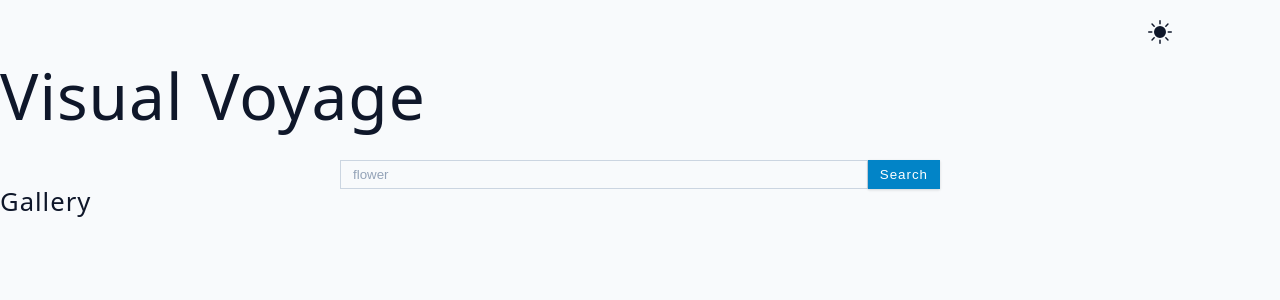
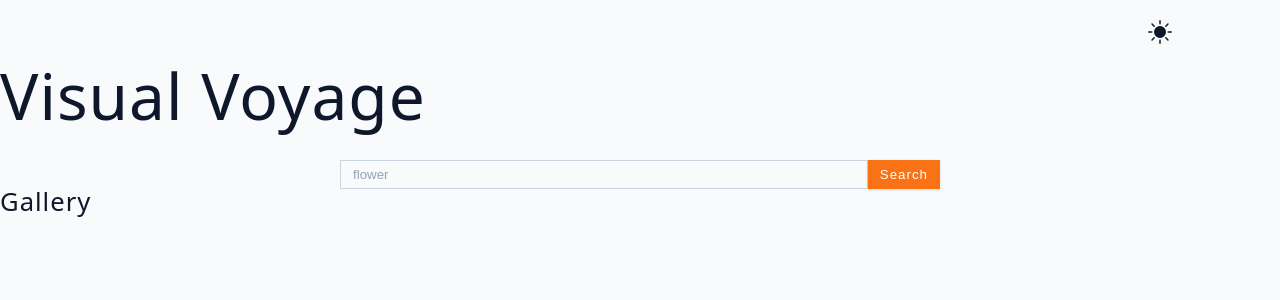
Before and after one commit to Aaliyah1699/Visual-Voyage, a React (Vite) app: page / in a window 1280 px wide. Shown: the top 300 px of the page. Built offline with nearby package versions, Linux system fonts and the light colour scheme.

Commit message:
update colors

```diff
--- a/src/index.css
+++ b/src/index.css
@@ -12,15 +12,15 @@ html {
 
 :root {
     /* colors */
-    --primary-100: #bae6fd;
-    --primary-200: #7dd3fc;
-    --primary-300: #38bdf8;
-    --primary-400: #0ea5e9;
-    --primary-500: #0284c7;
-    --primary-600: #0369a1;
-    --primary-700: #075985;
-    --primary-800: #0c4a6e;
-    --primary-900: #082f49;
+    --primary-100: #ffedd5;
+    --primary-200: #fed7aa;
+    --primary-300: #fdba74;
+    --primary-400: #fb923c;
+    --primary-500: #f97316;
+    --primary-600: #ea580c;
+    --primary-700: #c2410c;
+    --primary-800: #9a3412;
+    --primary-900: #7c2d12;
 
     /* grey */
     --grey-50: #f8fafc;
@@ -186,7 +186,7 @@ ul {
     display: inline-block;
 }
 .btn:hover {
-    background: var(--primary-600);
+    background: var(--primary-700);
     box-shadow: var(--shadow-3);
 }
 .btn-hipster {
@@ -332,7 +332,7 @@ Search Form
 ========
 */
 .title {
-    color: var(--primary-400);
+    color: var(--primary-500);
 }
 .search-form {
     width: var(--view-width);
@@ -356,7 +356,7 @@ Search Form
     border-radius: 0;
 }
 .search-form .btn:hover {
-    background: var(--primary-500);
+    background: var(--primary-700);
     color: var(--black);
 }
 
```
